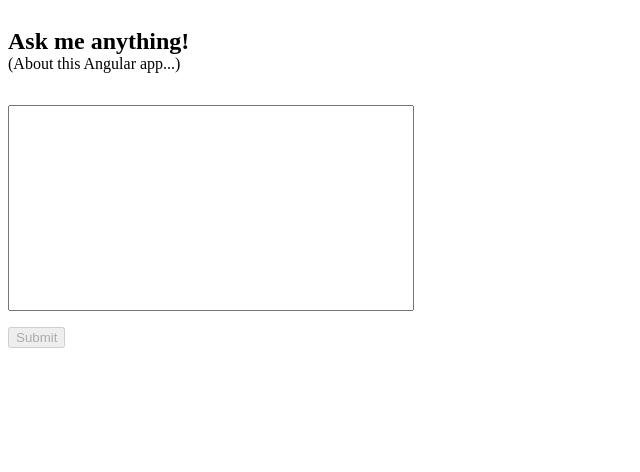
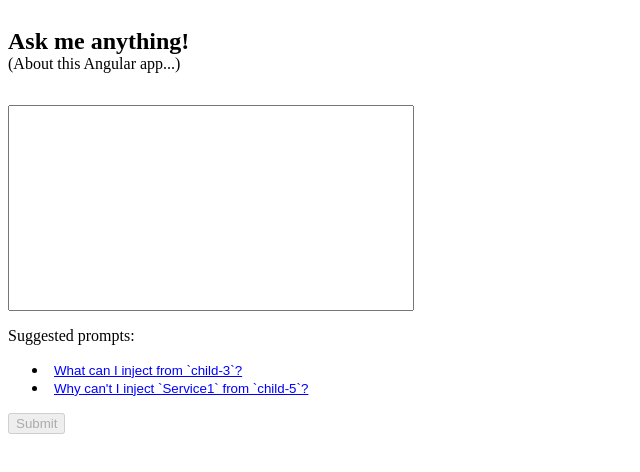
Before and after one commit to dgp1130/angular-aitools-experiment, an Angular app in the folder extension/: page / in a window 1280 px wide. Shown: the top 472 px of the page, without its empty margins (0-640 px from the left). Built offline with nearby package versions, Linux system fonts and the light colour scheme; no server answers.

Commit message:
Provide prompt suggestions and update styling.

```diff
--- a/extension/src/app/app.css
+++ b/extension/src/app/app.css
@@ -16,6 +16,16 @@ textarea {
     resize: none;
 }
 
-article {
+#suggestions button {
+    /* Make the buttons look like links. */
+    appearance: none;
+    background: none;
+    border: none;
+    text-decoration: underline;
+    color: blue;
+}
+
+#response {
     font-family: monospace;
+    white-space: pre-line;
 }
--- a/extension/src/app/app.html
+++ b/extension/src/app/app.html
@@ -4,8 +4,20 @@
 </div>
 
 <form action="#" (submit)="submit($event)">
-    <textarea name="prompt" aria-label="Prompt"></textarea>
+    <textarea #prompt name="prompt" aria-label="Prompt"></textarea>
+
+    <div>Suggested prompts:</div>
+    <ul id="suggestions">
+        @for (suggestion of suggestions; track $index) {
+            <li>
+                <button type="button" (click)="applySuggestion(suggestion)">
+                    {{suggestion}}
+                </button>
+            </li>
+        }
+    </ul>
+
     <button type="submit" [disabled]="!analysis()">Submit</button>
 </form>
 
-<article><pre>{{response()}}</pre></article>
+<article><pre id="response">{{response()}}</pre></article>
--- a/extension/src/app/app.ts
+++ b/extension/src/app/app.ts
@@ -1,4 +1,4 @@
-import { Component, inject, OnDestroy, OnInit, signal } from '@angular/core';
+import { Component, ElementRef, inject, OnDestroy, OnInit, signal, viewChild } from '@angular/core';
 import { MessageBus } from '../message_bus';
 import { Subscription } from 'rxjs';
 import { Analysis } from '../../injection/analyzer';
@@ -10,8 +10,14 @@ import { AI } from '../ai';
   styleUrl: './app.css'
 })
 export class App implements OnInit, OnDestroy {
+  protected readonly suggestions = Object.freeze([
+    'What can I inject from `child-3`?',
+    'Why can\'t I inject `Service1` from `child-5`?',
+  ]);
+
   private readonly ai = inject(AI);
   private readonly messageBus = inject(MessageBus);
+  private readonly promptTextarea = viewChild.required<ElementRef<HTMLTextAreaElement>>('prompt');
 
   protected readonly response = signal<string>('');
   protected readonly analysis = signal<Analysis | undefined>(undefined);
@@ -53,4 +59,8 @@ export class App implements OnInit, OnDestroy {
       this.response.update((res) => res + chunk);
     }
   }
+
+  protected applySuggestion(suggestion: string): void {
+    this.promptTextarea().nativeElement.value = suggestion;
+  }
 }
```
